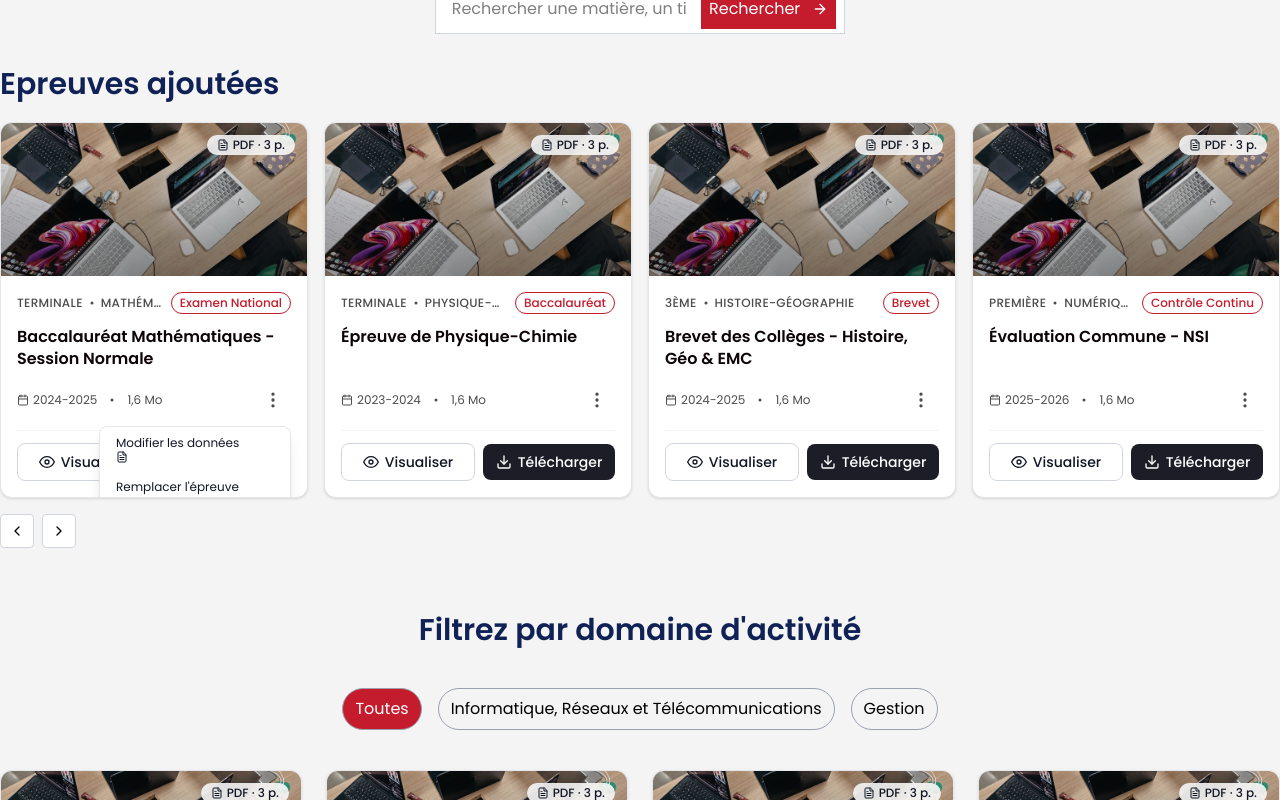
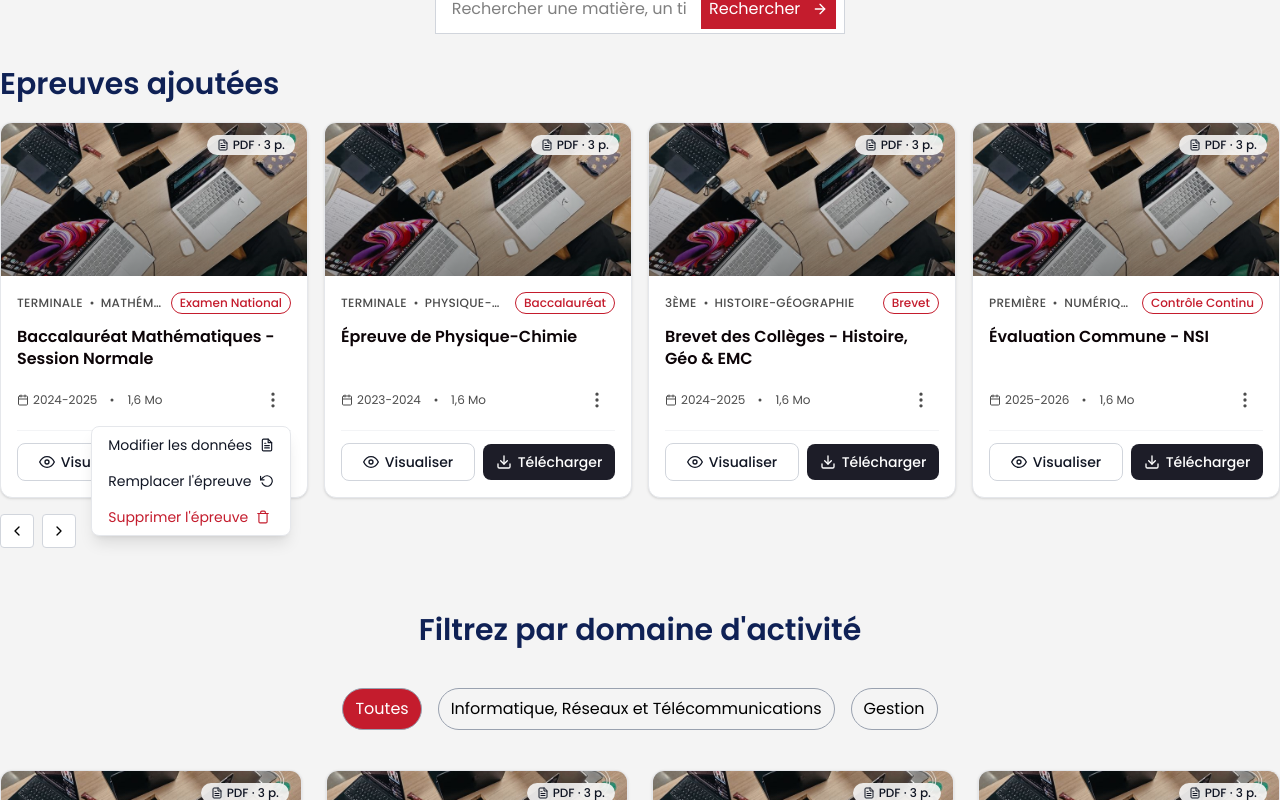
Before and after one commit to kaizen-squad/esgis-epreuves, a Next.js app: page /bde/accueil in a window 1280 px wide. Both pictures are taken after a click on the button 273 px from the left and 1934 px from the top of the page. Shown: the part 1534-2334 px from the top of the page. Built offline with nearby package versions, Linux system fonts and the light colour scheme.

Commit message:
feat(bde): added the option component for epreuve card

```diff
--- a/src/app/(bde)/components/BDEEpreuveCard.tsx
+++ b/src/app/(bde)/components/BDEEpreuveCard.tsx
@@ -6,6 +6,7 @@ import {
   FiDownload,
   FiEye,
   FiFileText,
+  FiRotateCcw,
   FiTrash,
 } from "react-icons/fi";
 import { GoDotFill } from "react-icons/go";
@@ -57,15 +58,21 @@ const BDEEpreuveCard = (data: EpreuveCard) => {
             <Menu>
               <MenuItem
                 name={
-                  <span>
-                    Modifier les données <FiFileText />
+                  <span className="flex items-center gap-2 text-sm">
+                    <span>Modifier les données</span> <FiFileText />
                   </span>
                 }
               />
-              <MenuItem name="Remplacer l'épreuve" />
               <MenuItem
                 name={
-                  <span className="text-background-accent flex items-center gap-2">
+                  <span className="flex items-center gap-2 text-sm">
+                    Remplacer l&apos;épreuve <FiRotateCcw />
+                  </span>
+                }
+              />
+              <MenuItem
+                name={
+                  <span className="text-background-accent flex items-center gap-2 text-sm">
                     Supprimer l&apos;épreuve <FiTrash />
                   </span>
                 }
--- a/src/components/ui/Menu.tsx
+++ b/src/components/ui/Menu.tsx
@@ -2,6 +2,7 @@
 
 import Link from "next/link";
 import { useEffect, useRef, useState } from "react";
+import { createPortal } from "react-dom";
 import { FiMoreVertical } from "react-icons/fi";
 
 type MenuItemProps = {
@@ -43,41 +44,84 @@ type MenuProps = {
   align?: "left" | "right";
 };
 
+type MenuPosition = {
+  top: number;
+  left?: number;
+  right?: number;
+};
+
 export default function Menu({
   children,
   label = "Options",
   align = "right",
 }: MenuProps) {
   const [isOpen, setIsOpen] = useState(false);
-  const containerRef = useRef<HTMLDivElement>(null);
+  const [position, setPosition] = useState<MenuPosition | null>(null);
+  const buttonRef = useRef<HTMLButtonElement>(null);
+  const dropdownRef = useRef<HTMLDivElement>(null);
+
+  const close = () => {
+    setIsOpen(false);
+    setPosition(null);
+  };
+
+  const toggle = () => {
+    if (isOpen) {
+      close();
+      return;
+    }
+
+    const rect = buttonRef.current?.getBoundingClientRect();
+    if (!rect) return;
+
+    setPosition({
+      top: rect.bottom + 8,
+      ...(align === "right"
+        ? { right: window.innerWidth - rect.right }
+        : { left: rect.left }),
+    });
+    setIsOpen(true);
+  };
 
   useEffect(() => {
     if (!isOpen) return;
 
     const handlePointerDown = (event: PointerEvent) => {
-      if (!containerRef.current?.contains(event.target as Node)) {
-        setIsOpen(false);
+      const target = event.target as Node;
+      if (
+        !buttonRef.current?.contains(target) &&
+        !dropdownRef.current?.contains(target)
+      ) {
+        close();
       }
     };
 
     const handleKeyDown = (event: KeyboardEvent) => {
-      if (event.key === "Escape") setIsOpen(false);
+      if (event.key === "Escape") {
+        close();
+        buttonRef.current?.focus();
+      }
     };
 
     document.addEventListener("pointerdown", handlePointerDown);
     document.addEventListener("keydown", handleKeyDown);
+    window.addEventListener("scroll", close, true);
+    window.addEventListener("resize", close);
 
     return () => {
       document.removeEventListener("pointerdown", handlePointerDown);
       document.removeEventListener("keydown", handleKeyDown);
+      window.removeEventListener("scroll", close, true);
+      window.removeEventListener("resize", close);
     };
   }, [isOpen]);
 
   return (
-    <div ref={containerRef} className="relative inline-block text-left">
+    <div className="relative inline-block text-left">
       <button
+        ref={buttonRef}
         type="button"
-        onClick={() => setIsOpen((open) => !open)}
+        onClick={toggle}
         aria-haspopup="menu"
         aria-expanded={isOpen}
         aria-label={label}
@@ -86,16 +130,20 @@ export default function Menu({
         <FiMoreVertical size={20} />
       </button>
 
-      {isOpen && (
-        <div
-          role="menu"
-          className={`bg-background-primary absolute z-20 mt-2 min-w-48 overflow-hidden rounded-lg border border-gray-200 shadow-lg ${
-            align === "right" ? "right-0" : "left-0"
-          }`}
-        >
-          {children}
-        </div>
-      )}
+      {isOpen &&
+        position &&
+        createPortal(
+          <div
+            ref={dropdownRef}
+            role="menu"
+            onClick={close}
+            style={position}
+            className="bg-background-primary fixed z-50 min-w-48 overflow-hidden rounded-lg border border-gray-200 shadow-lg"
+          >
+            {children}
+          </div>,
+          document.body,
+        )}
     </div>
   );
 }
```
